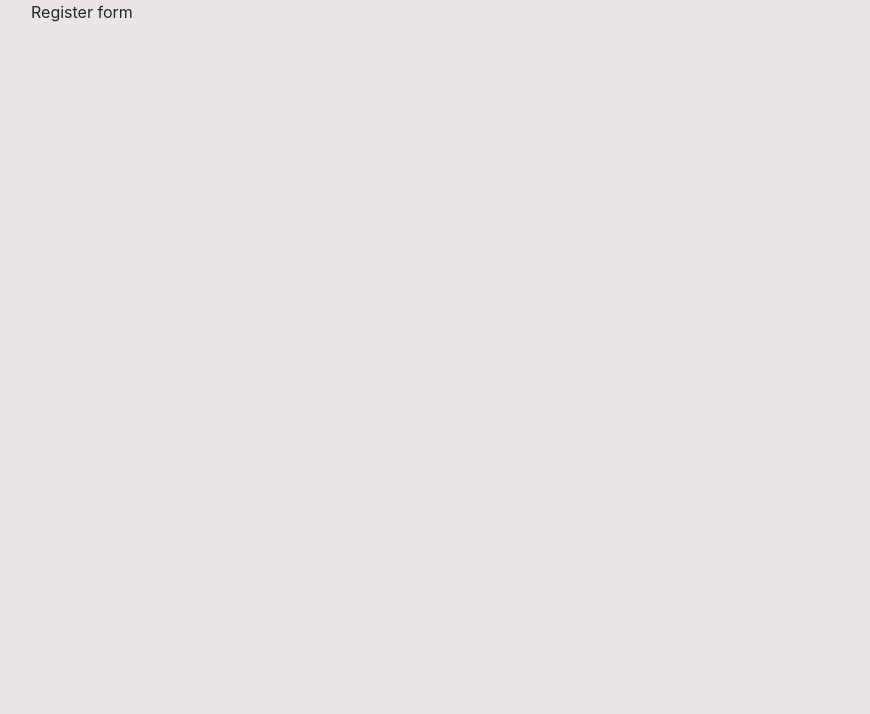
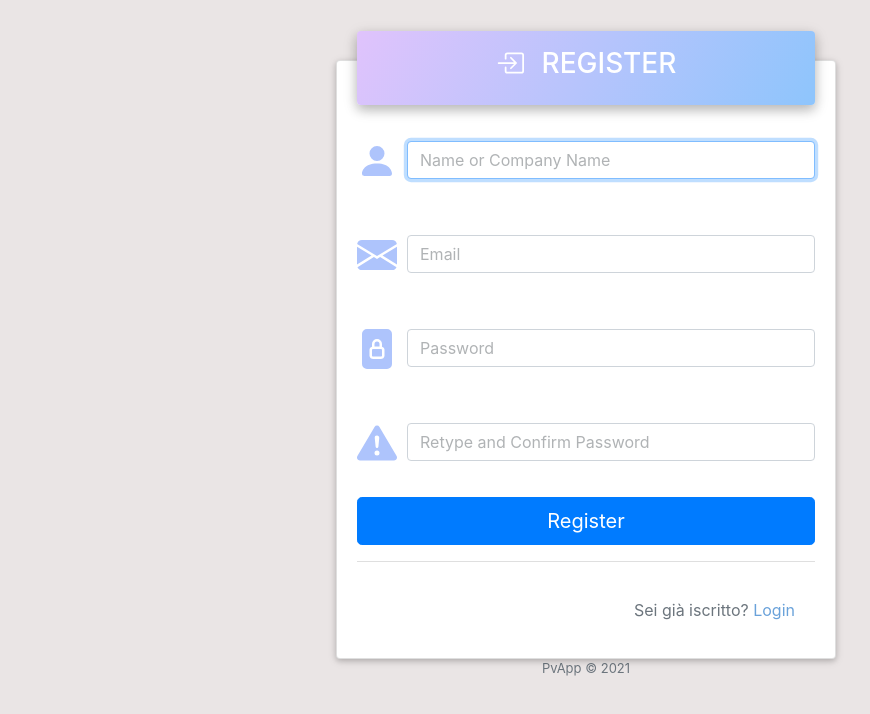
Before and after one commit to alessandrofuda/pvapp, a Vue app in the folder frontend/app/: page /register in a window 1280 px wide. Shown: the top 714 px of the page, without its empty margins (54-924 px from the left). Built offline with nearby package versions, Linux system fonts and the light colour scheme.

Commit message:
register form

```diff
--- /dev/null
+++ b/frontend/app/src/components/auth/registerForm.vue
@@ -0,0 +1,154 @@
+<template>
+  <b-form @submit="register">
+    <b-form-group id="name-group" label-for="name">
+      <b-icon-person-fill></b-icon-person-fill>
+      <b-form-input
+          id="name"
+          v-model="$v.form.name.$model"
+          :state="validateState('name')"
+          type="text"
+          placeholder="Name or Company Name"
+          aria-describedby="name-live-feedback"
+          autofocus
+      ></b-form-input>
+      <b-form-invalid-feedback id="name-live-feedback">This is a required field.</b-form-invalid-feedback>
+    </b-form-group>
+    <b-form-group id="email-group" label-for="email">
+      <b-icon-envelope-fill></b-icon-envelope-fill>
+      <b-form-input
+          id="email"
+          v-model="$v.form.email.$model"
+          :state="validateState('email')"
+          type="email"
+          placeholder="Email"
+          aria-describedby="email-live-feedback"
+      ></b-form-input>
+      <b-form-invalid-feedback id="email-live-feedback">This is a required field and must be an email.</b-form-invalid-feedback>
+    </b-form-group>
+    <b-form-group id="password-group" label-for="password">
+      <b-icon-file-lock-fill></b-icon-file-lock-fill>
+      <b-form-input
+          id="password"
+          v-model="$v.form.password.$model"
+          :state="validateState('password')"
+          type="password"
+          placeholder="Password"
+          aria-describedby="password-live-feedback"
+      ></b-form-input>
+      <b-form-invalid-feedback id="password-live-feedback">This is a required field (min {{ form.pswMinLength }} characters).</b-form-invalid-feedback>
+    </b-form-group>
+    <b-form-group id="password-confirmation-group" label-for="password_confirmation">
+      <b-icon-exclamation-triangle-fill></b-icon-exclamation-triangle-fill>
+      <b-form-input
+          id="password_confirmation"
+          v-model="$v.form.password_confirmation.$model"
+          :state="validateState('password_confirmation')"
+          type="password"
+          placeholder="Retype and Confirm Password"
+          aria-describedby="password-confirmation-live-feedback"
+      ></b-form-input>
+      <b-form-invalid-feedback id="password-confirmation-live-feedback">Passwords must be identical.</b-form-invalid-feedback>
+    </b-form-group>
+    <b-button size="lg" class="w-100" type="submit" variant="primary">Register</b-button>
+    <b-alert class="my-5 py-3" :show="alert.show" :variant="alert.variant"  dismissible>
+      {{ alert.msg }}
+    </b-alert>
+    <b-overlay :show="loading" no-wrap></b-overlay>
+  </b-form>
+</template>
+<script>
+import { validationMixin } from "vuelidate"
+import { required, minLength, maxLength, email, sameAs } from "vuelidate/lib/validators"
+import { mapActions } from "vuex"
+
+export default {
+  name: 'RegisterForm',
+  mixins: [validationMixin],
+  data() {
+    return {
+      form: {
+        name: null,
+        email: null,
+        password: null,
+        password_confirmation: null,
+        pswMinLength: 8
+      },
+      alert: {
+        show: false,
+        variant: null,
+        msg: ''
+      },
+      loading: false
+    }
+  },
+  validations() {
+    return {
+      form: {
+        name: {
+          required,
+          maxLength: maxLength(150),
+        },
+        email: {
+          required,
+          email
+        },
+        password: {
+          required,
+          minLength: minLength(this.form.pswMinLength)
+        },
+        password_confirmation: {
+          required,
+          sameAsPassword: sameAs('password')
+        }
+      }
+    }
+  },
+  methods: {
+    ...mapActions({
+       signIn:'auth/login' // store/modules/auth/login({commit})
+    }),
+    validateState(name) {
+      const { $dirty, $error } = this.$v.form[name];
+      return $dirty ? !$error : null;
+    },
+    async register(event) {
+      event.preventDefault()
+      this.loading = true
+      this.$v.form.$touch();
+      if (this.$v.form.$anyError) {
+        this.loading = false
+        return;
+      }
+
+      console.log(this.form)
+
+      await window.axios.post('/register', this.form)
+          .then(({status}) => {
+
+            console.log(status)
+
+            if(status === 201) {
+              this.signIn()
+            }else {
+              this.alert.variant = 'danger'
+              this.alert.msg = `Invalid status code from register form response: ${status}`
+            }
+          })
+          .catch(({response}) => {
+            console.error(response)
+            this.alert.variant = 'danger'
+            this.alert.msg = response ? Object.values(response.data.errors).join(' ') : 'General Error (or already loggedIn)'
+          })
+          .finally(() => {
+            this.loading = false
+            this.alert.show = true
+          })
+    }
+  }
+}
+</script>
+<style lang="scss" scoped>
+  .form-group {
+    padding:20px 0;
+  }
+</style>
--- a/frontend/app/src/views/auth/Register.vue
+++ b/frontend/app/src/views/auth/Register.vue
@@ -1,8 +1,46 @@
 <template>
   <div class="register-form">
-    Register form
+    <b-row>
+      <b-col>
+        <b-card>
+          <b-card-header>
+            <h3 class="text-center text-uppercase">
+              <b-icon-box-arrow-in-right></b-icon-box-arrow-in-right>
+              <span class="ml-2">Register</span>
+            </h3>
+          </b-card-header>
+          <b-card-text>
+            <register-form />
+          </b-card-text>
+          <b-card-footer class="text-ri">
+            <p class="mt-4 mb-1 text-muted">Sei già iscritto? <router-link to="/login">Login</router-link></p>
+          </b-card-footer>
+        </b-card>
+        <p class="copy text-center text-muted">{{ app_name }} &copy; {{ year }}</p>
+      </b-col>
+    </b-row>
   </div>
 </template>
+
 <script>
-//
+import RegisterForm from '@/components/auth/registerForm'
+
+export default {
+  name: 'Register',
+  components: {RegisterForm},
+  data() {
+    return {
+      app_name: process.env.VUE_APP_NAME,
+      year: new Date().getFullYear()
+    }
+  }
+}
 </script>
+
+<style lang="scss" scoped>
+.register-form {
+  max-width: 500px;
+  margin:auto;
+  padding:60px 0;
+}
+</style>
```
